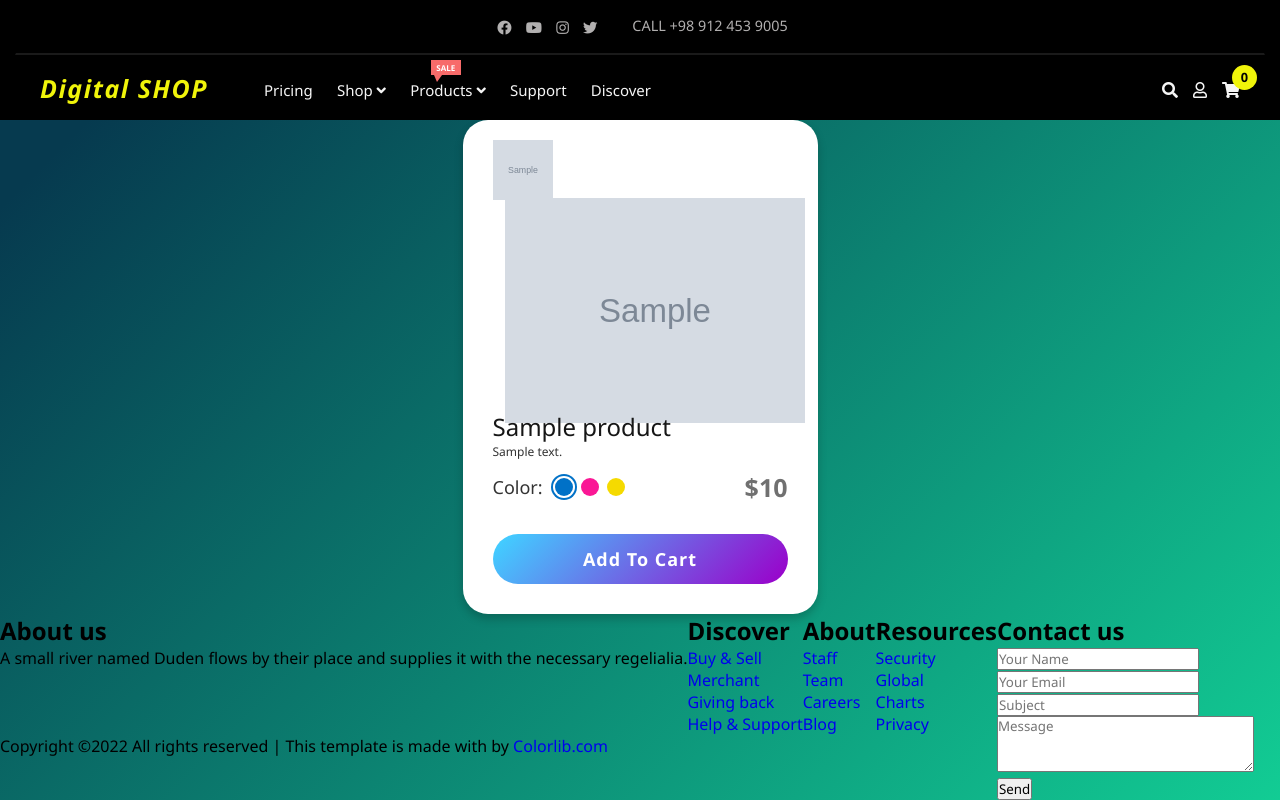
After one commit to jkeramati/Online_Shop_mk64, a Django app: template templates/product/product_detail.html in a window 1280 px wide. The commit adds this page. Run offline with Django 4.2, Linux system fonts and the light colour scheme; the template is opened without the code that fills it: most values are stand-ins (such as "Sample title", 1, 10 or a date in 2020); grey boxes marked "Sample" are stand-in pictures; some libraries are stand-ins or nearby versions.

Commit message:
fix product detail and tree view

```diff
--- a/costumer/urls.py
+++ b/costumer/urls.py
@@ -6,7 +6,7 @@ urlpatterns = [
     path('login/', CostumerLoginView.as_view(), name='costumer_login_view'),
     path('logout/', logout_view, name='costumer_logout'),
     path('signup/', CostumerSignUpFormView.as_view(), name='costumer_signup_view'),
-    path('signup/success', success_signUp, name='signUp'),
+    path('signup/success', success_signUp, name='success'),
     path('Address/', AddressFormView.as_view(), name='address_form_view0'),
     path('address1/', AddressDetailApi.as_view(), name='address_view_detail'),
     path('address2/', AddressListApi.as_view(), name='address_view_list'),
--- a/costumer/views.py
+++ b/costumer/views.py
@@ -17,7 +17,7 @@ from costumer.serializer import AddressSerializer, CostumerSerializer
 class CostumerSignUpFormView(FormView):
     form_class = CostumerSignUpForm
     template_name = 'costumer/SignUp.html'
-    success_url = reverse_lazy('index')
+    success_url = reverse_lazy('success')
     success_message = _("User was created successfully!")
 
     def form_invalid(self, form):
@@ -31,7 +31,7 @@ class CostumerSignUpFormView(FormView):
 
 
 def success_signUp(request):
-    return render(request, template_name='Home.html')
+    return render(request, template_name='success.html')
 
 
 class CostumerLoginView(FormView):
--- a/product/models.py
+++ b/product/models.py
@@ -39,6 +39,7 @@ class Category(BaseModel):
 class Brand(BaseModel):
     name = models.CharField(max_length=20)
     country = models.CharField(max_length=20, null=True, blank=True)
+    image = models.FileField(null=True, default=None, blank=None, upload_to='brand/')
 
     def __str__(self):
         return f"{self.name}"
--- a/product/urls.py
+++ b/product/urls.py
@@ -8,6 +8,8 @@ from product.views import CategoryListView, CategoryDetailView, ProductDetailVie
 urlpatterns = [
     path('', CategoryListView.as_view(), name='category_list'),
     path('product_list/', ProductListView.as_view(), name='product_list'),
+    path('product_list_api/', ProductListAPI.as_view(), name='product_list_api'),
+    path('product_detail/<int:pk>', ProductDetailView.as_view(), name='product_detail'),
 
 
 
--- /dev/null
+++ b/static/cart_item/item.css
@@ -0,0 +1,205 @@
+/* Google Fonts Poppins */
+@import url('https://fonts.googleapis.com/css2?family=Poppins:wght@400;500;600&display=swap');
+
+* {
+    margin: 0;
+    padding: 0;
+    box-sizing: border-box;
+    font-family: 'Poppins', sans-serif;
+}
+
+body {
+    /*height: 100vh;*/
+    /*display: flex;*/
+    /*align-items: center;*/
+    /*justify-content: center;*/
+    background-image: linear-gradient(135deg, #063a4f 10%, #12cc94 100%);
+}
+
+.product-card {
+    position: relative;
+    max-width: 355px;
+    width: 100%;
+    border-radius: 25px;
+    padding: 20px 30px 30px 30px;
+    background: #fff;
+    box-shadow: 0 5px 10px rgba(0, 0, 0, 0.2);
+    z-index: 3;
+    overflow: hidden;
+}
+
+.product-card .logo-cart {
+    display: flex;
+    align-items: center;
+    justify-content: space-between;
+}
+
+.product-card .logo-cart img {
+    height: 60px;
+    width: 60px;
+    object-fit: cover;
+}
+
+.product-card .logo-cart i {
+    font-size: 27px;
+    color: #707070;
+    cursor: pointer;
+    transition: color 0.3s ease;
+}
+
+.product-card .logo-cart i:hover {
+    color: #333;
+}
+
+.product-card .main-images {
+
+    position: relative;
+    height: 210px;
+}
+
+.product-card .main-images img {
+    position: absolute;
+    height: 300px;
+    width: 300px;
+    object-fit: contain;
+    transform: rotate(0deg);
+    left: 12px;
+    top: -40px;
+    z-index: -1;
+    opacity: 0;
+    transition: opacity 0.5s ease;
+}
+
+.product-card .main-images img.active {
+    opacity: 1;
+}
+
+.product-card .shoe-details .shoe_name {
+    font-size: 24px;
+    font-weight: 500;
+    color: #161616;
+}
+
+.product-card .shoe-details p {
+    font-size: 12px;
+    font-weight: 400;
+    color: #333;
+    text-align: justify;
+}
+
+.product-card .shoe-details .stars i {
+    margin: 0 -1px;
+    color: #333;
+}
+
+.product-card .color-price .color-option {
+    display: flex;
+    align-items: center;
+}
+
+.color-price {
+    display: flex;
+    justify-content: space-between;
+    align-items: center;
+    margin-top: 10px;
+}
+
+.color-price .color-option .color {
+    font-size: 18px;
+    font-weight: 500;
+    color: #333;
+    margin-right: 8px;
+}
+
+.color-option .circles {
+    display: flex;
+}
+
+.color-option .circles .circle {
+    height: 18px;
+    width: 18px;
+    background: #0071C7;
+    border-radius: 50%;
+    margin: 0 4px;
+    cursor: pointer;
+    transition: all 0.4s ease;
+}
+
+.color-option .circles .circle.blue.active {
+    box-shadow: 0 0 0 2px #fff,
+    0 0 0 4px #0071C7;
+}
+
+.color-option .circles .circle.pink {
+    background: #FA1795;
+}
+
+.color-option .circles .circle.pink.active {
+    box-shadow: 0 0 0 2px #fff,
+    0 0 0 4px #FA1795;
+}
+
+.color-option .circles .circle.yellow {
+    background: #F5DA00;
+}
+
+.color-option .circles .circle.yellow.active {
+    box-shadow: 0 0 0 2px #fff,
+    0 0 0 4px #F5DA00;
+}
+
+.color-price .price {
+    display: flex;
+    flex-direction: column;
+    justify-content: center;
+    align-items: center;
+}
+
+.color-price .price .price_num {
+    font-size: 25px;
+    font-weight: 600;
+    color: #707070;
+}
+
+.color-price .price .price_letter {
+    font-size: 10px;
+    font-weight: 600;
+    margin-top: -4px;
+    color: #707070;
+}
+
+.product-card .button {
+    position: relative;
+    height: 50px;
+    width: 100%;
+    border-radius: 25px;
+    margin-top: 30px;
+    overflow: hidden;
+}
+
+.product-card .button .button-layer {
+    position: absolute;
+    height: 100%;
+    width: 300%;
+    left: -100%;
+    background-image: linear-gradient(135deg, #9708CC, #43CBFF, #9708CC, #43CBFF);
+    transition: all 0.4s ease;
+    border-radius: 25PX;
+}
+
+.product-card .button:hover .button-layer {
+    left: 0;
+}
+
+.product-card .button button {
+    position: relative;
+    height: 100%;
+    width: 100%;
+    background: none;
+    outline: none;
+    border: none;
+    font-size: 18px;
+    font-weight: 600;
+    letter-spacing: 1px;
+    color: #fff;
+}
--- /dev/null
+++ b/templates/product/product_detail.html
@@ -0,0 +1,66 @@
+{% extends 'base/_base.html' %}
+{% load static %}
+{% block title %}Product{% endblock %}
+{% block extra_head %}
+    <link rel="stylesheet" href="{% static 'style.css' %}">
+    <link rel="stylesheet" href="{% static 'cart_item/item.css' %}">
+
+
+{% endblock %}
+{% block content %}
+    <div style="display: flex;align-items: center; justify-content: center; flex-direction: column">
+        <div class="product-card" >
+            <div class="logo-cart">
+                <img src="{{ product.brand.image.url }}"
+                     alt="logo">
+                <i class='bx bx-shopping-bag'></i>
+            </div>
+            <div class="main-images">
+                <img id="blue" class="blue active"
+                     src="{{ product.image.url }}"
+                     alt="blue">
+                <img id="pink" class="pink"
+                     src="{{ product.image.url }}"
+                     alt="blue">
+                <img id="yellow" class="yellow"
+                     src="{{ product.image.url }}"
+                     alt="blue">
+            </div>
+            <div class="shoe-details">
+                <span class="shoe_name">{{ product.name }}</span>
+                <p>{{ product.description }}</p>
+            </div>
+            <div class="color-price">
+                <div class="color-option">
+                    <span class="color">Color:</span>
+                    <div class="circles">
+                        <span class="circle blue active" id="blue"></span>
+                        <span class="circle pink " id="pink"></span>
+                        <span class="circle yellow " id="yellow"></span>
+                    </div>
+                </div>
+                <div class="price">
+                    <span class="price_num">${{ product.price }}</span>
+                </div>
+            </div>
+            <div class="button">
+                <div class="button-layer"></div>
+                <button>Add To Cart</button>
+            </div>
+        </div>
+    </div>
+
+    <script>
+        let circle = document.querySelector(".color-option");
+
+        circle.addEventListener("click", (e) => {
+            let target = e.target;
+            if (target.classList.contains("circle")) {
+                circle.querySelector(".active").classList.remove("active");
+                target.classList.add("active");
+                document.querySelector(".main-images .active").classList.remove("active");
+                document.querySelector(`.main-images .${target.id}`).classList.add("active");
+            }
+        });
+    </script>
+{% endblock %}
```
Also changed, not shown: Online_Shop_mk64/settings.py (+20 -7 lines), product/apies.py (+24 -4 lines), product/views.py (+5 -5 lines), templates/costumer/dashboard.html (added, +10 -0 lines), templates/product/Category.html (+63 -34 lines), templates/success.html (added, +14 -0 lines).
